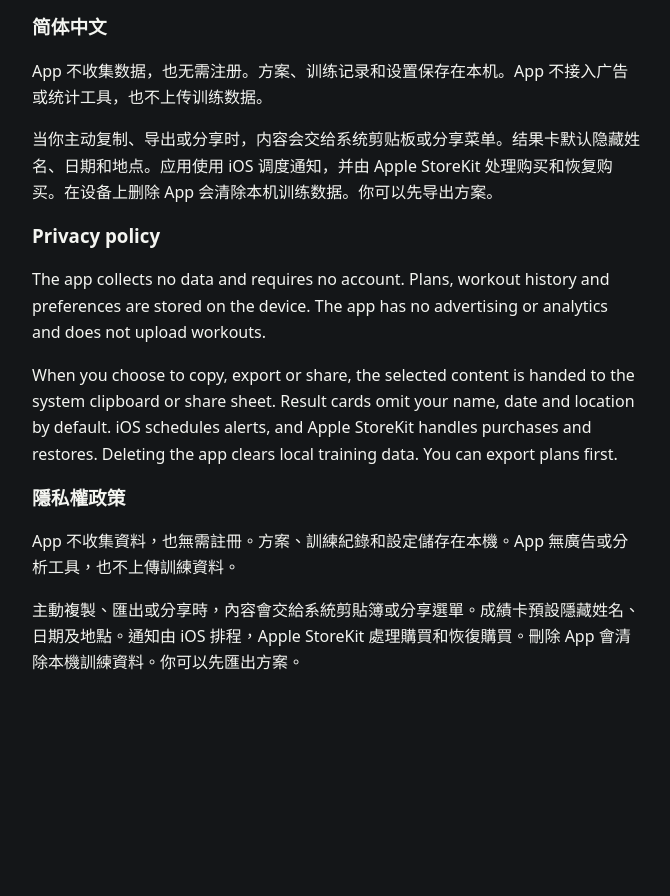
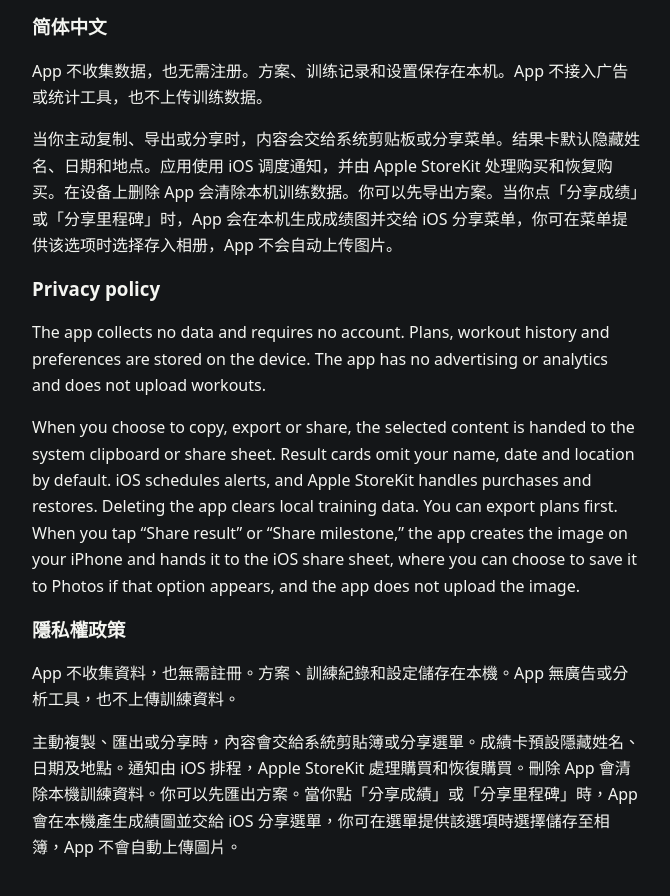
Before and after one commit to hgsldswk-alt/intervaltimer-support, a plain HTML site: page index.html in a window 1280 px wide. Shown: the part 1541-2437 px from the top of the page, without its empty margins (304-974 px from the left). Before the commit the page ends 2281 px from the top, so only its background shows below. Drawn offline with Linux system fonts and the light colour scheme.

Commit message:
更新 index.html

```diff
--- a/index.html
+++ b/index.html
@@ -70,17 +70,17 @@
     <div id="privacy-zh-hans">
       <h3>简体中文</h3>
       <p>App 不收集数据，也无需注册。方案、训练记录和设置保存在本机。App 不接入广告或统计工具，也不上传训练数据。</p>
-      <p>当你主动复制、导出或分享时，内容会交给系统剪贴板或分享菜单。结果卡默认隐藏姓名、日期和地点。应用使用 iOS 调度通知，并由 Apple StoreKit 处理购买和恢复购买。在设备上删除 App 会清除本机训练数据。你可以先导出方案。</p>
+      <p>当你主动复制、导出或分享时，内容会交给系统剪贴板或分享菜单。结果卡默认隐藏姓名、日期和地点。应用使用 iOS 调度通知，并由 Apple StoreKit 处理购买和恢复购买。在设备上删除 App 会清除本机训练数据。你可以先导出方案。当你点「分享成绩」或「分享里程碑」时，App 会在本机生成成绩图并交给 iOS 分享菜单，你可在菜单提供该选项时选择存入相册，App 不会自动上传图片。</p>
     </div>
     <div id="privacy-en" lang="en">
       <h3>Privacy policy</h3>
       <p>The app collects no data and requires no account. Plans, workout history and preferences are stored on the device. The app has no advertising or analytics and does not upload workouts.</p>
-      <p>When you choose to copy, export or share, the selected content is handed to the system clipboard or share sheet. Result cards omit your name, date and location by default. iOS schedules alerts, and Apple StoreKit handles purchases and restores. Deleting the app clears local training data. You can export plans first.</p>
+      <p>When you choose to copy, export or share, the selected content is handed to the system clipboard or share sheet. Result cards omit your name, date and location by default. iOS schedules alerts, and Apple StoreKit handles purchases and restores. Deleting the app clears local training data. You can export plans first. When you tap “Share result” or “Share milestone,” the app creates the image on your iPhone and hands it to the iOS share sheet, where you can choose to save it to Photos if that option appears, and the app does not upload the image.</p>
     </div>
     <div id="privacy-zh-hant" lang="zh-Hant">
       <h3>隱私權政策</h3>
       <p>App 不收集資料，也無需註冊。方案、訓練紀錄和設定儲存在本機。App 無廣告或分析工具，也不上傳訓練資料。</p>
-      <p>主動複製、匯出或分享時，內容會交給系統剪貼簿或分享選單。成績卡預設隱藏姓名、日期及地點。通知由 iOS 排程，Apple StoreKit 處理購買和恢復購買。刪除 App 會清除本機訓練資料。你可以先匯出方案。</p>
+      <p>主動複製、匯出或分享時，內容會交給系統剪貼簿或分享選單。成績卡預設隱藏姓名、日期及地點。通知由 iOS 排程，Apple StoreKit 處理購買和恢復購買。刪除 App 會清除本機訓練資料。你可以先匯出方案。當你點「分享成績」或「分享里程碑」時，App 會在本機產生成績圖並交給 iOS 分享選單，你可在選單提供該選項時選擇儲存至相簿，App 不會自動上傳圖片。</p>
     </div>
   </section>
 </main>
```
